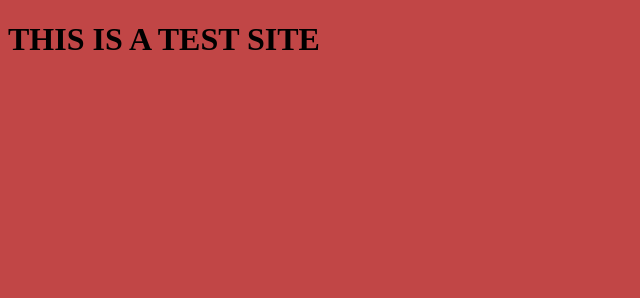
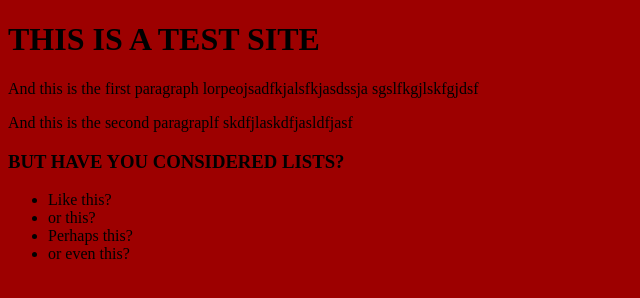
Before and after one commit to jaysood/projectsite, a plain HTML site: page test.html in a window 1280 px wide. Shown: the whole page, without its empty margins (0-640 px from the left). Drawn offline with Linux system fonts and the light colour scheme.

Commit message:
more initial testing

```diff
--- a/test.css
+++ b/test.css
@@ -1,3 +1,3 @@
 body {
-    background-color: rgb(193, 70, 70);
+    background-color: rgb(157, 0, 0);
 }
--- a/test.html
+++ b/test.html
@@ -1,10 +1,25 @@
 <!DOCTYPE html>
-<html>
+<html lang="en">
     <head>
+        <meta charset="utf-8">
         <link rel="stylesheet" href="test.css">
+        <title>A test webpage</title>
     </head>
     <body>
         <h1>THIS IS A TEST SITE </h1>
-
+        <!-- a comment indeed-->
+        <p> And this is the first paragraph lorpeojsadfkjalsfkjasdssja
+            sgslfkgjlskfgjdsf
+        </p>
+        <p>
+            And this is the second paragraplf skdfjlaskdfjasldfjasf
+        </p>
+        <h3> BUT HAVE YOU CONSIDERED LISTS?</h3>
+        <ul>
+            <li>Like this?</li>
+            <li>or this?</li>
+            <li>Perhaps this?</li>
+            <li>or even this?</li>
+        </ul>
     </body>
 </html>
```
